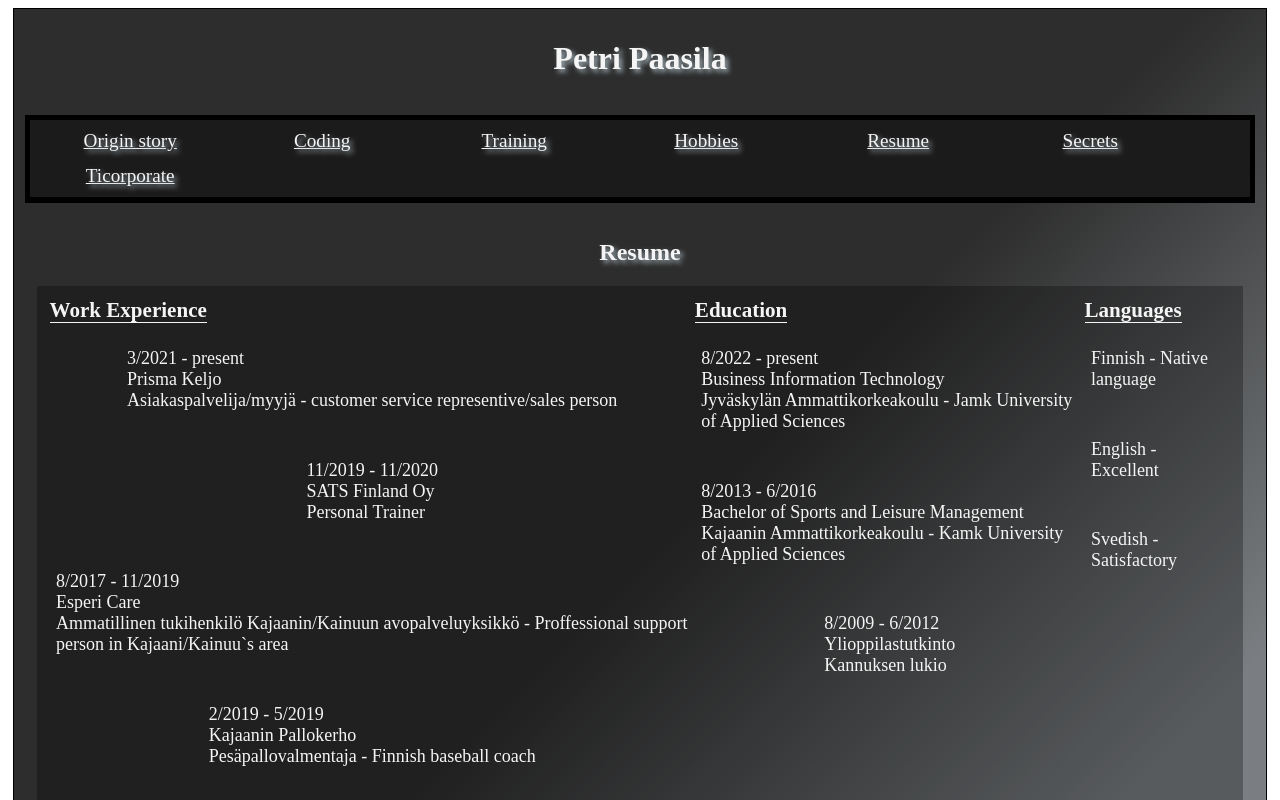
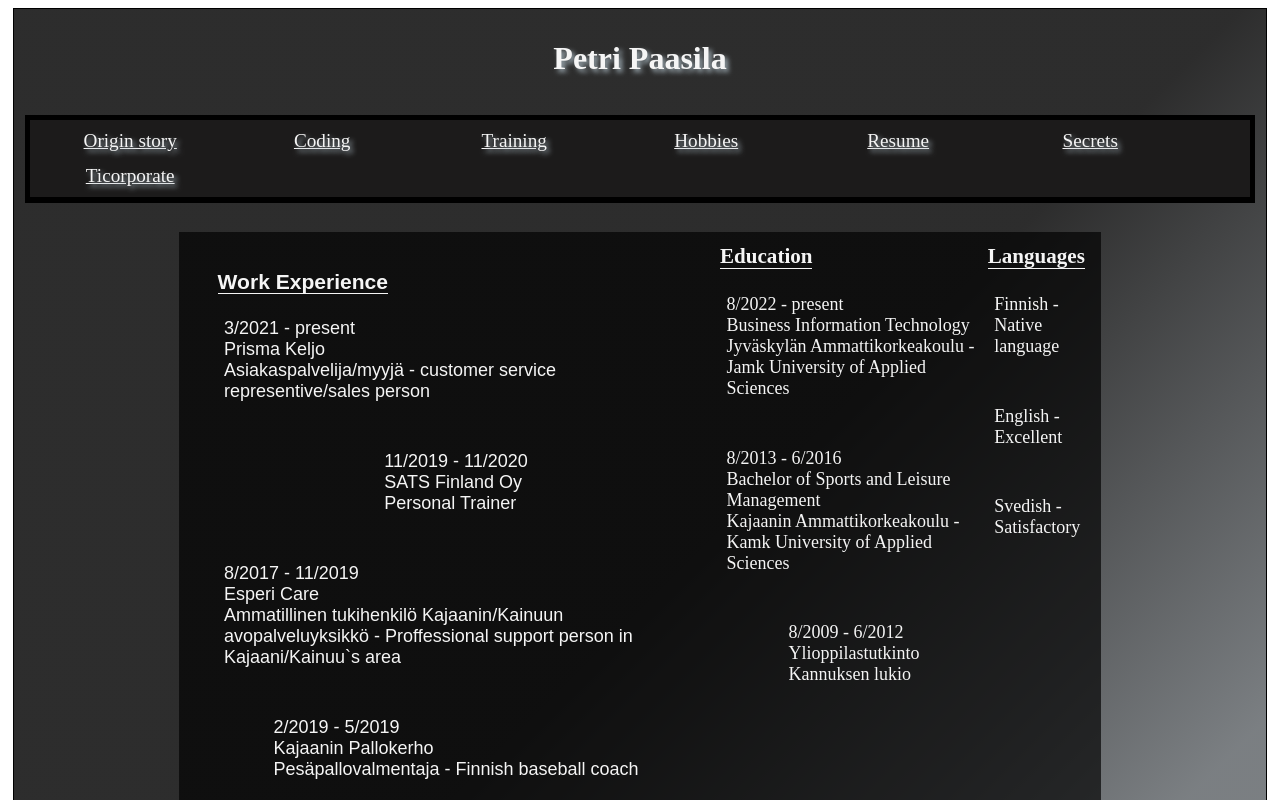
Before and after one commit to petepeepee/portfolio, an Angular app: page /history in a window 1280 px wide. Shown: the top 800 px of the page. Built offline with nearby package versions, Linux system fonts and the light colour scheme.

Commit message:
css hommia

```diff
--- a/src/app/about-me/about-me.component.html
+++ b/src/app/about-me/about-me.component.html
@@ -1,7 +1,8 @@
-<div class="aboutdiv">
+<div class="container">
+  <div class="content">
+    <div class="text">
       <h2 class="origin">Origin story</h2>
-  <div class="info">
-    <p class="aboutp">
+      <p>
         Greetings! My name (as already declared in the header) is Petri. A 31 years young finnish man with an appetite
         for
         learning, good sense of humour (not only in my opinion), stubborn attitude to do what I put my mind into and
@@ -12,8 +13,8 @@
         I made a complete u-turn and the reason for it was that I found myself in a situation where most of my life as
         in
         job and hobbies circled around sports and I felt like it was too much.
-      <br>
-      <br>
+      </p>
+      <p>
         Now as a second year student I have not
         regretted at all and surprised myself by finding out I enjoy coding and learning more about different things in
         the field of business information. On my freetime I like to do sports, especially ball sports like volleyball,
@@ -24,10 +25,10 @@
         I've learned and is mainly targeted for jobs in field of information technology. Of course if there is interest
         in
         different field, then hit me up with message and let's talk!
-      <br>
-      <br>
-      Email: <a href="mailto:">pesku92&#64;hotmail.com</a>
+      </p>
+      <p> Email: <a href="mailto:pesku92@hotmail.com"> pesku92&#64;hotmail.com</a>
       </p>
       <img src="../assets/img/thumbnail.jpg" class="pyorea-kuva" alt="kuva">
     </div>
   </div>
+</div>
--- a/src/app/coding/coding.component.css
+++ b/src/app/coding/coding.component.css
@@ -1,13 +1,3 @@
-.coding {
-  align-items: center;
-}
-
-.text {
-  padding: 1vw;
-  margin: 1vw;
-  background-color: rgba(0, 0, 0, 0.183);
-}
-
 h2 {
   color: whitesmoke;
   text-shadow: 3px 3px 5px rgb(160, 174, 182);
@@ -15,14 +5,6 @@ h2 {
   font-size: x-large;
 }
 
-p {
-  font-size: large;
-  padding: 0px;
-  margin: 0px;
-  color: whitesmoke;
-  text-align: center;
-}
-
 li {
   list-style: none;
   font-size: large;
--- a/src/app/coding/coding.component.html
+++ b/src/app/coding/coding.component.html
@@ -1,9 +1,11 @@
-<div class="code">
+<div class="container">
+  <div class="content">
+    <div class="text">
       <h2>Coding</h2>
-  <div class="text">
       <p>This is the newest addition to my life and I couldn't be happier that I applied to study this field in Jamk. As
         said
-      before I am fairly new at this game but I am eager to learn and improve my skills. My interests are in the fields
+        before I am fairly new at this game but I am eager to learn and improve my skills. My interests are in the
+        fields
         of
         full-stack developer and data and ai.</p>
       <br>
@@ -11,7 +13,8 @@
         I have learned Javascript/Typescript as coding languages but I believe that I am going to expand the programming
         languages. This portfolio has been done by using Angular as the framework and this is actually my final project
         for
-      course teaching Angular (two birds with one stone: project for school and project for applying jobs). I also have
+        course teaching Angular (two birds with one stone: project for school and project for applying jobs). I also
+        have
         experience in using Svelte and I have plans to learn NextJS and Tailwind CSS in the future. Some of the skills I
         have
         learned during this fall was the fundamentals and work with databases with MySQL and MongoDB.</p>
@@ -28,6 +31,6 @@
         <br>
         <p>{{item.skill}}</p>
       </li>
-
     </div>
   </div>
+</div>
--- a/src/app/history/history.component.css
+++ b/src/app/history/history.component.css
@@ -12,7 +12,7 @@
     display: inline;
   }
 
-  .container {
+  /* .container {
     padding: 1vw;
     margin: 1vw;
     display: flex;
@@ -22,7 +22,7 @@
     text-align: flex-start;
     font-size: large;
     justify-content: center;
-  }
+  } */
 
   li {
     list-style: none;
@@ -35,7 +35,7 @@
 }
 
 @media screen and (max-width: 800px) {
-  .container {
+  /* .container {
     padding: 1vw;
     margin: 1vw;
     display: flex;
@@ -45,7 +45,7 @@
     text-align: flex-start;
     font-size: medium;
     justify-content: center;
-  }
+  } */
 
   h2 {
     color: whitesmoke;
--- a/src/app/history/history.component.html
+++ b/src/app/history/history.component.html
@@ -1,8 +1,7 @@
-<div class="history">
+<div class="container">
+  <div class="content">
+    <div class="text">
 
-  <h2 class="resume">Resume</h2>
-  <div class="container">
-    <div class="work">
       <h3>Work Experience</h3>
       <!-- *ngFor looppi käy läpi historycomponentin workXP taulukon ja tulostaa sen jokaisen olion ominaisuudet p elementteihin-->
       <li *ngFor="let item of workXP">
--- a/src/app/hobbies/hobbies.component.css
+++ b/src/app/hobbies/hobbies.component.css
@@ -1,11 +1,5 @@
 .hobbies {
   align-items: center;
-}
-
-.text {
-  padding: 1vw;
-  margin: 1vw;
-  background-color: rgba(0, 0, 0, 0.183);
 }
 
 h2 {
--- a/src/app/hobbies/hobbies.component.html
+++ b/src/app/hobbies/hobbies.component.html
@@ -1,9 +1,11 @@
-<div class="hobbies">
+<div class="container">
+  <div class="content">
+    <div class="text">
       <h2>Hobbies/Interests</h2>
-  <div class="text">
       <p>For all my life I have been very active person and enjoyed from different kinds of physical activities. As a
         child
-      we were playing different games with my cousins outside and later I started playing finnish baseball and continued
+        we were playing different games with my cousins outside and later I started playing finnish baseball and
+        continued
         it
         until couple years ago. I was introduced to gym training and other forms of physical training through baseball.
         Other ball
@@ -18,10 +20,13 @@
         board games and hanging around
         with my girlfriend and friends. Lots of my spare time goes in doing schoolwork because coding and almost
         everything
-      we study in school are completely new to me so I need time to learn some of the things. As a surprise for myself I
+        we study in school are completely new to me so I need time to learn some of the things. As a surprise for myself
+        I
         learned that I
-      enjoy coding and other things we learn in school. So coding, doing different things and learning about new things
+        enjoy coding and other things we learn in school. So coding, doing different things and learning about new
+        things
         has come as a new hobby for me.</p>
     </div>
   </div>
+</div>
 <!-- Tee service jossa säilytät tiedot jotka jaat eri kategorioihin ja jaat sivuilla ja jokin api ns salasanan takana (salasana on vastaus arvoitukseen)? -->
--- a/src/app/secrets/secrets.component.css
+++ b/src/app/secrets/secrets.component.css
@@ -8,16 +8,6 @@
   text-shadow: 3px 3px 5px rgb(160, 174, 182);
   padding: 1vw;
   margin: 1vw;
-}
-
-.container {
-  display: flex;
-  justify-content: center;
-  padding: 1vw;
-  margin: 1vw;
-  background-color: rgba(0, 0, 0, 0.285);
-  color: whitesmoke;
-  font-size: larger;
 }
 
 .d2 {
--- a/src/app/secrets/secrets.component.html
+++ b/src/app/secrets/secrets.component.html
@@ -1,7 +1,8 @@
-<div>
-  <div class="head">
+<div class="container">
+  <div class="content">
+
+    <div class="text">
       <h2 class=" secrets">Answer the riddle to see a secret fact</h2>
-  </div>
       <div class="d2" *ngIf="!isSolved">
         <!-- näkymä näkyy jos isSolved on false -->
         <div *ngIf="showErrorMessage" class="error-message">
@@ -37,3 +38,4 @@
           <button class="btn" (click)="reset()">Reset</button>
         </div>
       </div>
+    </div>
--- a/src/app/training/training.component.css
+++ b/src/app/training/training.component.css
@@ -1,11 +1,5 @@
 .sports {
   align-items: center;
-}
-
-.text {
-  padding: 1vw;
-  margin: 1vw;
-  background-color: rgba(0, 0, 0, 0.183);
 }
 
 h2 {
@@ -14,14 +8,6 @@ h2 {
   text-align: center;
 }
 
-p {
-  font-size: large;
-  padding: 0px;
-  margin: 0px;
-  color: whitesmoke;
-  text-align: center;
-}
-
 li {
   list-style: none;
   font-size: large;
--- a/src/app/training/training.component.html
+++ b/src/app/training/training.component.html
@@ -1,16 +1,21 @@
-<div class="sports">
+<div class="container">
+  <div class="content">
+    <div class="text">
       <h2>Something about sports</h2>
-  <div class="text">
-    <p>Physical activities are my main form for me to use my free time. As said before I have learned to like coding and
+      <p>Physical activities are my main form for me to use my free time. As said before I have learned to like coding
+        and
         try
-      to increase my knowledge on my own time as well but playing ball games or going to gym or other forms of physical
+        to increase my knowledge on my own time as well but playing ball games or going to gym or other forms of
+        physical
         activities keep my mind fresh and many times after some sort of physical activity it feels easier to learn new
         things
         and skills. Even though this portfolio is aimed mainly towards jobs in the field of information technology, I am
-      interested in hearing good job opportunities in the field of sports as well. In my past I have worked as personal
+        interested in hearing good job opportunities in the field of sports as well. In my past I have worked as
+        personal
         trainer and as lead baseball instructor for the children in one of the clubs I played in. I have wide
         understanding
-      about different kinds of training methods and sports. Below you can find some of the forms of physical activity I
+        about different kinds of training methods and sports. Below you can find some of the forms of physical activity
+        I
         have trained myself/people in:
       </p>
       <br>
@@ -20,3 +25,4 @@
       </li>
     </div>
   </div>
+</div>
--- a/src/styles.css
+++ b/src/styles.css
@@ -3,6 +3,7 @@
 .container {
   display: flex;
   justify-content: center;
+  width: viewport-width;
 }
 
 .content {
@@ -12,13 +13,14 @@
   background-color: rgba(0, 0, 0, 0.674);
   color: whitesmoke;
   font-size: large;
-  max-width: 60vw;
+  max-width: 70vw;
 }
 
 .text {
   padding: 1vw;
   margin: 1vw;
   font-family: Arial, Helvetica, sans-serif;
+  max-width: 70vw;
 }
 
 h1 {
@@ -49,6 +51,7 @@ li {
 }
 
 img {
+  width: 80%;
   display: flex;
   justify-self: center;
 }
```
Lines whose indentation alone changed are shown as unchanged.
